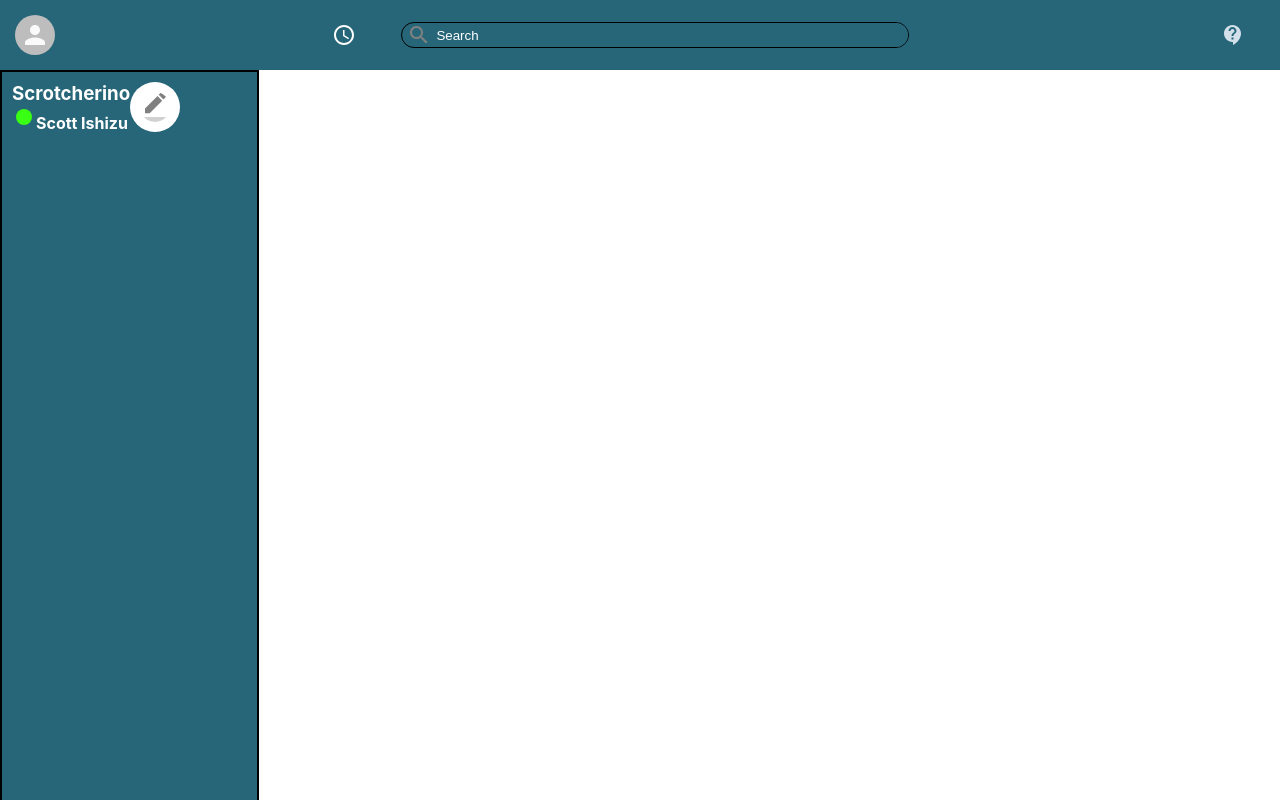
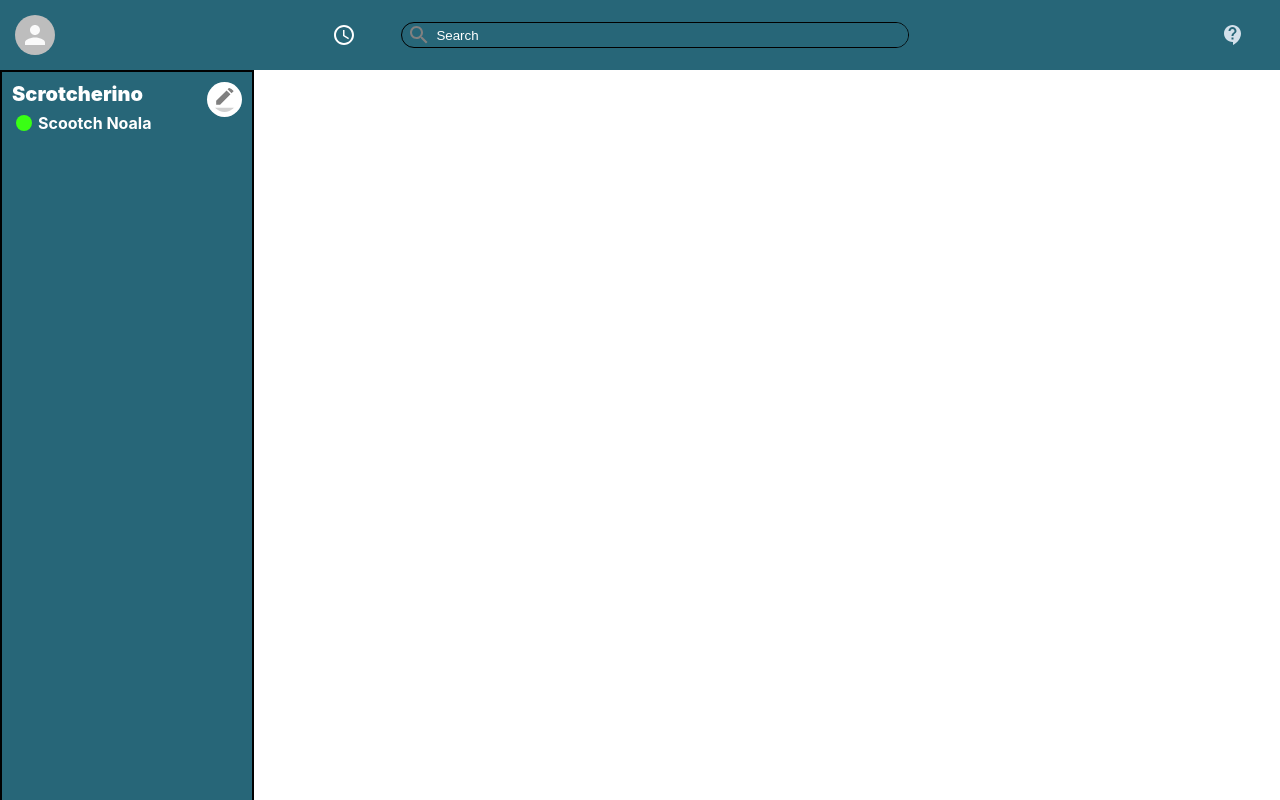
Before and after one commit to adjacentdata/ZipChat, a React (Create React App) app: page / in a window 1280 px wide. Shown: the top 800 px of the page. Built offline with nearby package versions, Linux system fonts and the light colour scheme.

Commit message:
Sidebar edits

```diff
--- a/src/Sidebar.js
+++ b/src/Sidebar.js
@@ -5,9 +5,9 @@ import styled from 'styled-components'
 
 const SidebarWrapper = styled.div`
     max-width: 260px;
+    min-width: 250px;
     background-color: var(--primary-color);
     display: flex;
-    flex: .2;
     border: black solid 2px;
     margin-top: 70px;
     color: white;
@@ -16,19 +16,30 @@ const SidebarWrapper = styled.div`
 const SidebarUserHeader = styled.div`
     display: flex;
     padding: 10px;
-
+    width: 250px;
     > .MuiSvgIcon-root{
-        border-radius: 999px;
-        font-size: 50px;
+        border-radius:50%;
+        font-size: 35px;
         background-color: white;
         color: grey;
-        padding: 10px
+        padding: 5px;
     }
 `
 const SidebarUserInfo = styled.div`
+    flex: 1;
+    > h3{
+        font-size: 20px;
+        margin-bottom: 5px;
+        font-weight: 900;
+    }
+    > h4{
+        display: flex;
+        align-items: center;
+    }
     > h4 > .MuiSvgIcon-root{
         color: #39ff14;
         text-shadow: 2px 2px 2px black;
+        margin-right: 2px;
     }
 `
 
@@ -38,7 +49,7 @@ function Sidebar() {
             <SidebarUserHeader>
                 <SidebarUserInfo>
                     <h3>Scrotcherino</h3>
-                    <h4><FiberManualRecordIcon/>Scott Ishizu</h4>
+                    <h4><FiberManualRecordIcon/>Scootch Noala</h4>
                 </SidebarUserInfo>
                 <BorderColorIcon/>
             </SidebarUserHeader>
```
